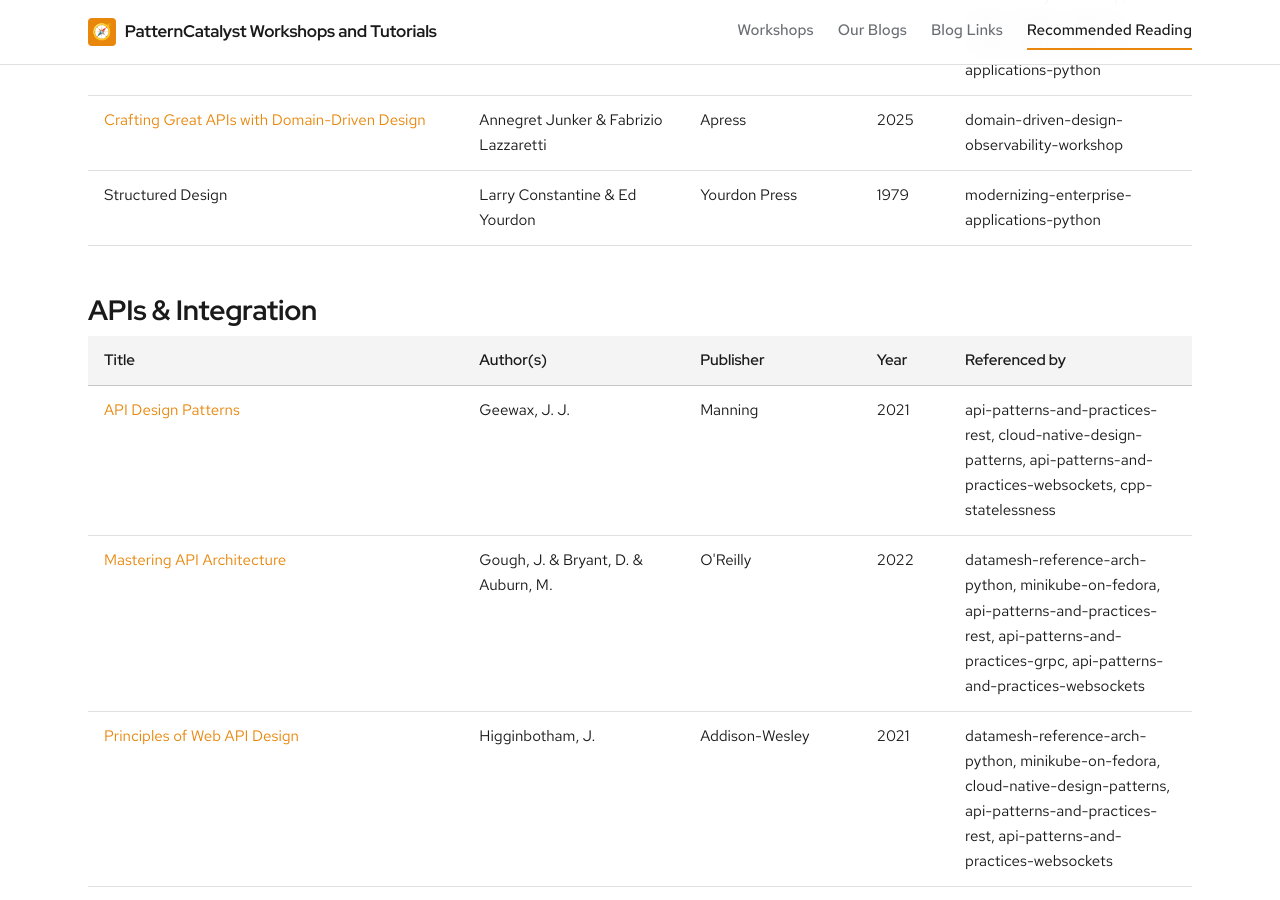
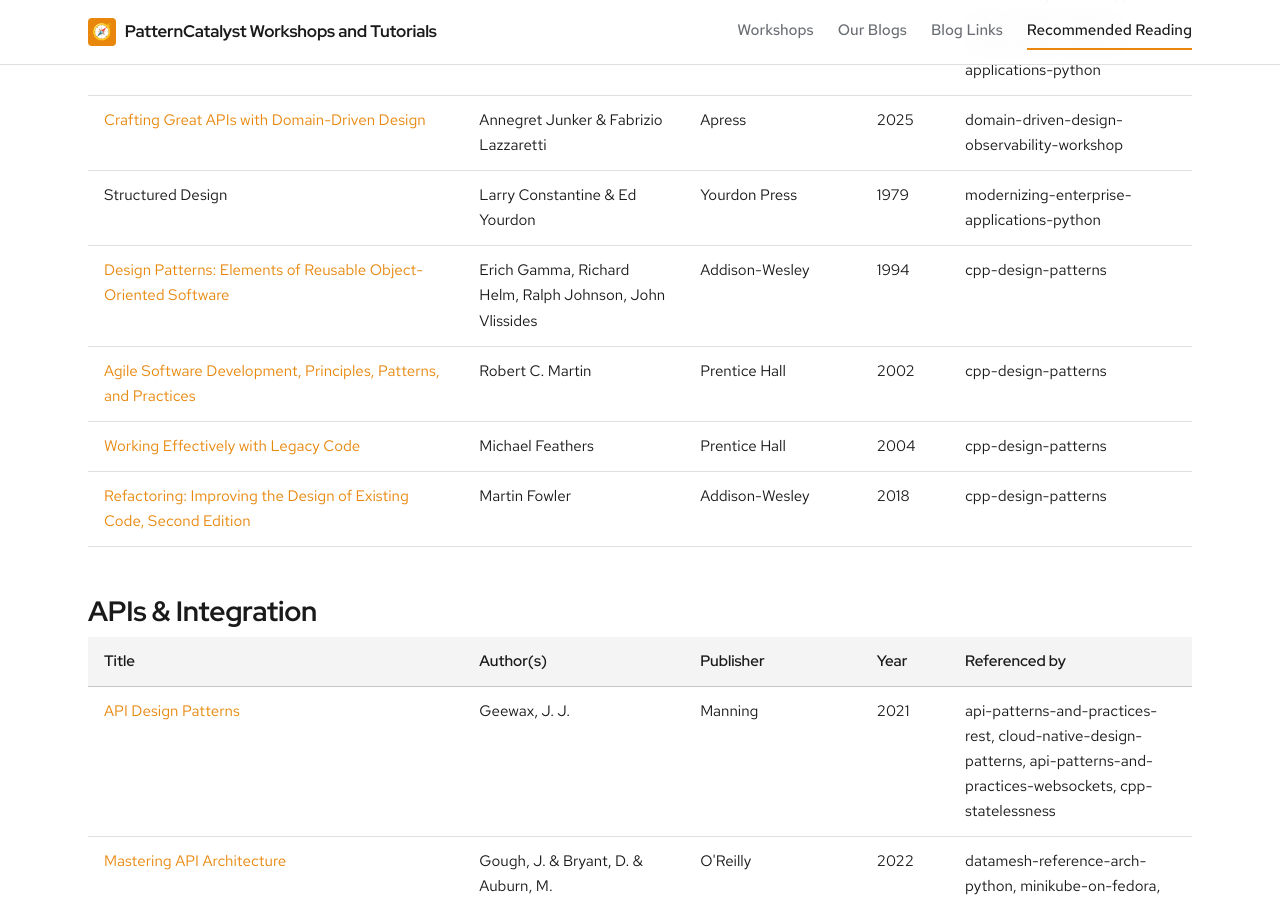
Before and after one commit to patterncatalyst/patterncatalyst-workshops-tutorials-list, a Jekyll site: the page built from books.html, in a window 1280 px wide and 900 px high, scrolled down 1471 px. Built offline with Jekyll 4.4.1, drawn with Linux system fonts in a browser that asks for light colours; some web fonts are replaced; some of the changed text lies outside the part shown.

Commit message:
chore(hub): add Design Patterns with C++ site + bibliography (#36)
New group "GoF Design Patterns and SOLID Principles" in sites.yml with
the cpp-design-patterns card (future Java/.NET/Python siblings join the
same group). Adds GoF, Martin's SOLID source, Feathers, and Fowler's
Refactoring (2nd ed.) to books.yml, unions cpp-design-patterns into
C++ Software Design's referenced_by, and categorizes all four under
Domain-Driven Design & Software Design. Skipped Googletest in Practice
(Hyuk Myeong): self-published via Amazon KDP, no publisher- or
author-official page to cite.

Co-authored-by: PatternCatalyst <local@example.invalid>

```diff
--- a/_data/book_categories.yml
+++ b/_data/book_categories.yml
@@ -24,6 +24,10 @@
     - "Balancing Coupling in Software Design"
     - "Crafting Great APIs with Domain-Driven Design"
     - "Structured Design"
+    - "Design Patterns: Elements of Reusable Object-Oriented Software"
+    - "Agile Software Development, Principles, Patterns, and Practices"
+    - "Working Effectively with Legacy Code"
+    - "Refactoring: Improving the Design of Existing Code, Second Edition"
 
 - name: "APIs & Integration"
   books:
--- a/_data/books.yml
+++ b/_data/books.yml
@@ -142,6 +142,7 @@
   referenced_by:
     - "cpp-container-optimization-tutorial"
     - "cpp-statelessness"
+    - "cpp-design-patterns"
 
 - title: "Data Mesh"
   authors: "Zhamak Dehghani"
@@ -778,3 +779,43 @@
   url: "https://doc.rust-lang.org/book/"
   referenced_by:
     - "ebpf-with-aya"
+
+- title: "Design Patterns: Elements of Reusable Object-Oriented Software"
+  authors: "Erich Gamma, Richard Helm, Ralph Johnson, John Vlissides"
+  publisher: "Addison-Wesley"
+  year: 1994
+  isbn: "9780201633610"
+  url: "https://www.oreilly.com/library/view/design-patterns-elements/0201633612/"
+  review_note: "Hand-added for cpp-design-patterns (its /bibliography/ page); the canonical Gang of Four catalogue. Hosted on the O'Reilly learning platform under the original ISBN 0-201-63361-2; publisher Addison-Wesley confirmed via the InformIT store page for the same title."
+  referenced_by:
+    - "cpp-design-patterns"
+
+- title: "Agile Software Development, Principles, Patterns, and Practices"
+  authors: "Robert C. Martin"
+  publisher: "Prentice Hall"
+  year: 2002
+  isbn: "9780135974445"
+  url: "https://www.informit.com/store/agile-software-development-principles-patterns-and-9780135974445"
+  review_note: "Hand-added for cpp-design-patterns (its /bibliography/ page); the source of the SOLID principles. Title/author/publisher/year/isbn verified against the informit.com (Pearson) store page."
+  referenced_by:
+    - "cpp-design-patterns"
+
+- title: "Working Effectively with Legacy Code"
+  authors: "Michael Feathers"
+  publisher: "Prentice Hall"
+  year: 2004
+  isbn: "9780131177055"
+  url: "https://www.oreilly.com/library/view/working-effectively-with/0131177052/"
+  review_note: "Hand-added for cpp-design-patterns (its /bibliography/ page); seams and dependency-breaking techniques. Verified against the O'Reilly learning-platform product page (ISBN 0131177052)."
+  referenced_by:
+    - "cpp-design-patterns"
+
+- title: "Refactoring: Improving the Design of Existing Code, Second Edition"
+  authors: "Martin Fowler"
+  publisher: "Addison-Wesley"
+  year: 2018
+  isbn: null
+  url: "https://martinfowler.com/books/refactoring.html"
+  review_note: "Hand-added for cpp-design-patterns (its /bibliography/ page); 2nd edition, published November 2018. Verified against the author's own page at martinfowler.com, which also links the InformIT product page (ISBN 9780134757711)."
+  referenced_by:
+    - "cpp-design-patterns"
--- a/_data/sites.yml
+++ b/_data/sites.yml
@@ -18,6 +18,7 @@
   - "Performance & Optimization"
   - "C++ Programming"
   - "Systems Programming"
+  - "GoF Design Patterns and SOLID Principles"
   - "Other"
 
 entries:
@@ -147,6 +148,13 @@
     site_url: "https://patterncatalyst.github.io/linux-systems-programming/"
     repo_url: "https://github.com/patterncatalyst/linux-systems-programming"
 
+  - slug: "cpp-design-patterns"
+    title: "Design Patterns with C++"
+    group: "GoF Design Patterns and SOLID Principles"
+    synopsis: "GoF patterns, SOLID, and C++ idioms taught as decisions under forces, with runnable gtest-tested examples in modern C++20/23."
+    site_url: "https://patterncatalyst.github.io/cpp-design-patterns/"
+    repo_url: "https://github.com/patterncatalyst/cpp-design-patterns"
+
   - slug: "lgtm-skills"
     title: "LGTM Skills"
     group: "Other"
```
